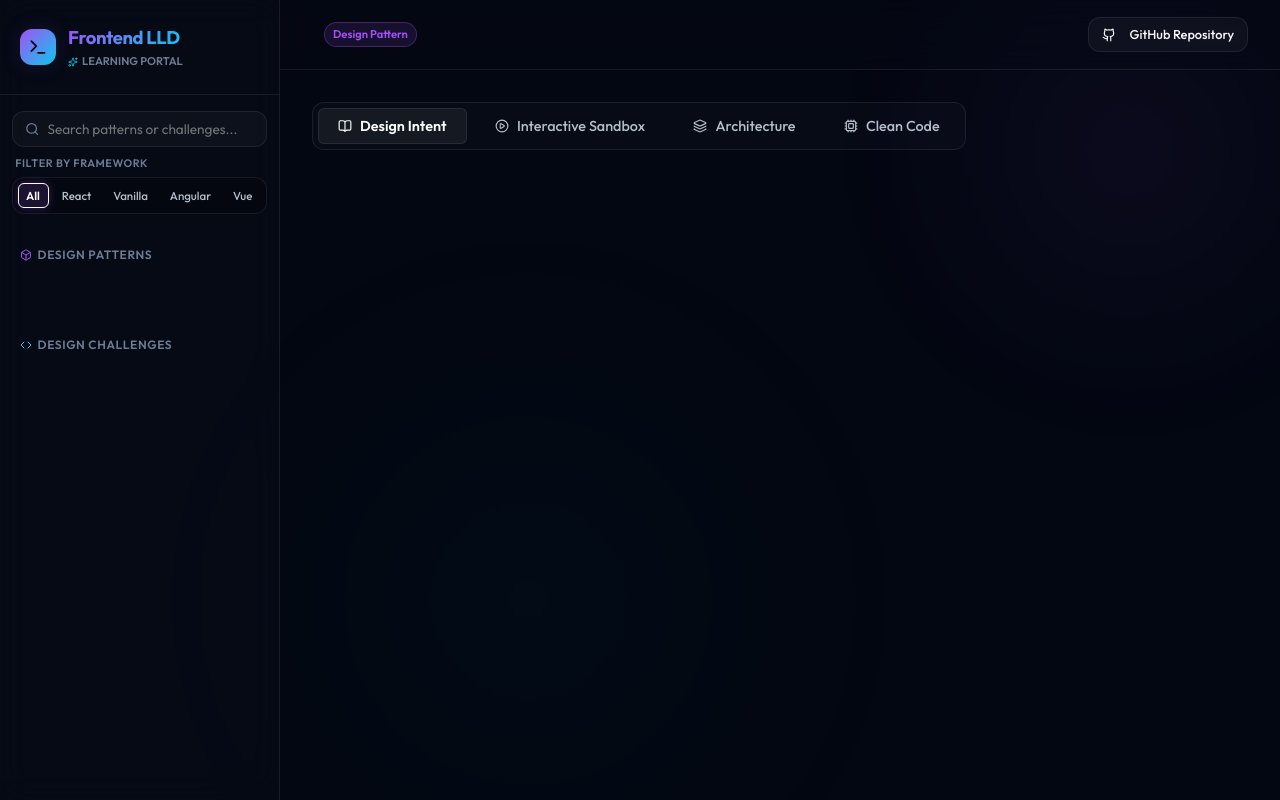
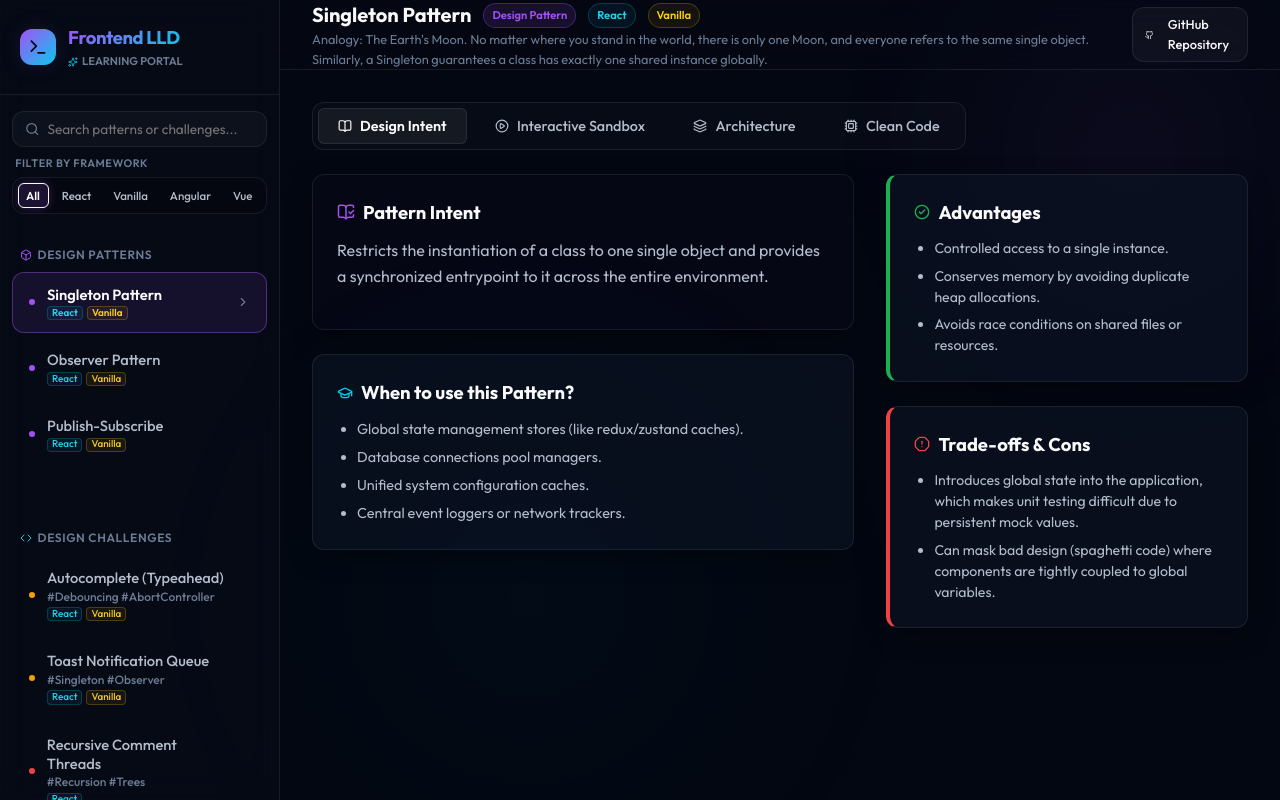
Before and after one commit to gopal0208/frontend-lld, a React (Vite) app: page / in a window 1280 px wide. Built offline with nearby package versions, Linux system fonts and the light colour scheme.

Commit message:
feat: initialize application scaffold with sidebar, dynamic content loading, and creator studio integration

```diff
--- a/src/App.tsx
+++ b/src/App.tsx
@@ -35,6 +35,15 @@ function App() {
   }, []);
 
   const loadData = () => {
+    // Helper to merge lists and deduplicate by id (favoring database/custom items over static registry)
+    const mergeItems = (staticItems: any[], dbItems: any[], customItems: any[]) => {
+      const map = new Map();
+      staticItems.forEach(item => map.set(item.id, item));
+      dbItems.forEach(item => map.set(item.id, item));
+      customItems.forEach(item => map.set(item.id, item));
+      return Array.from(map.values());
+    };
+
     // 1. Fetch dynamic public JSON database
     fetch('./lld_database.json')
       .then((res) => {
@@ -43,12 +52,12 @@ function App() {
       })
       .then((data) => {
         if (data.patterns && data.challenges) {
-          // Merge custom localStorage elements on top of JSON
+          // Merge static registries, database items, and custom localStorage elements
           const customP = JSON.parse(localStorage.getItem('lld_hub_custom_patterns') || '[]');
           const customC = JSON.parse(localStorage.getItem('lld_hub_custom_challenges') || '[]');
 
-          const finalPatterns = [...data.patterns, ...customP];
-          const finalChallenges = [...data.challenges, ...customC];
+          const finalPatterns = mergeItems(LLD_PATTERNS_REGISTRY, data.patterns, customP);
+          const finalChallenges = mergeItems(LLD_CONCEPTS_REGISTRY, data.challenges, customC);
           setPatterns(finalPatterns);
           setChallenges(finalChallenges);
 
--- a/src/components/Sidebar.tsx
+++ b/src/components/Sidebar.tsx
@@ -21,22 +21,24 @@ export const Sidebar: React.FC<SidebarProps> = ({
 
   const matchesFramework = (item: any) => {
     if (selectedFramework === 'All') return true;
-    if (!item.frameworks) return false;
-    return item.frameworks.some((f: string) => f.toLowerCase() === selectedFramework.toLowerCase());
+    if (!item || !item.frameworks) return false;
+    return item.frameworks.some((f: string) => f && f.toLowerCase() === selectedFramework.toLowerCase());
   };
 
   const filteredPatterns = patterns.filter(
     (p) =>
+      p &&
       matchesFramework(p) &&
-      (p.title.toLowerCase().includes(searchQuery.toLowerCase()) ||
-        p.description.toLowerCase().includes(searchQuery.toLowerCase()))
+      ((p.title || '').toLowerCase().includes(searchQuery.toLowerCase()) ||
+        (p.description || '').toLowerCase().includes(searchQuery.toLowerCase()))
   );
 
   const filteredConcepts = concepts.filter(
     (c) =>
+      c &&
       matchesFramework(c) &&
-      (c.title.toLowerCase().includes(searchQuery.toLowerCase()) ||
-        c.tags.some((tag) => tag.toLowerCase().includes(searchQuery.toLowerCase())))
+      ((c.title || '').toLowerCase().includes(searchQuery.toLowerCase()) ||
+        (c.tags || []).some((tag) => tag && tag.toLowerCase().includes(searchQuery.toLowerCase())))
   );
 
   const getFrameworkBadgeColor = (f: string) => {
--- a/src/patterns/index.ts
+++ b/src/patterns/index.ts
@@ -97,8 +97,8 @@ export const LLD_PATTERNS_REGISTRY: LLDPattern[] = [
   {
     id: 'singleton-pattern',
     title: 'Singleton Pattern',
-    description: 'Guarantees a class has only one single active instance and provides a global access method to it.',
-    frameworks: ['Vanilla'],
+    description: "Analogy: The Earth's Moon. No matter where you stand in the world, there is only one Moon, and everyone refers to the same single object. Similarly, a Singleton guarantees a class has exactly one shared instance globally.",
+    frameworks: ['React', 'Vanilla'],
     diagram: `
 +-----------------------------------------------------------+
 |                    SINGLETON UML CLASS                    |
@@ -144,7 +144,7 @@ export const LLD_PATTERNS_REGISTRY: LLDPattern[] = [
     id: 'observer-pattern',
     title: 'Observer Pattern',
     description: 'Establishes a publisher-subscriber model where state updates notify all subscribed listeners automatically.',
-    frameworks: ['Vanilla'],
+    frameworks: ['React', 'Vanilla'],
     diagram: `
 +-----------------------------------------------------------+
 |                   OBSERVER DESIGN PATTERN                 |
@@ -195,7 +195,7 @@ export const LLD_PATTERNS_REGISTRY: LLDPattern[] = [
     id: 'pub-sub-pattern',
     title: 'Publish-Subscribe',
     description: 'Decoupled communication model routing events from publishers to subscribers through a central broker channel.',
-    frameworks: ['Vanilla'],
+    frameworks: ['React', 'Vanilla'],
     diagram: `
 +-----------------------------------------------------------+
 |                PUBLISH-SUBSCRIBE EVENT FLOW               |
```
